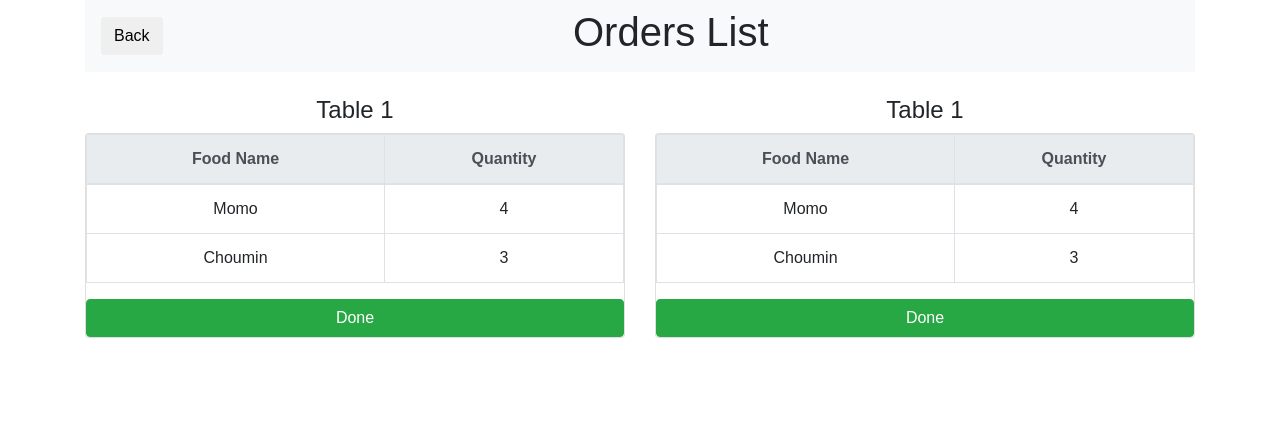
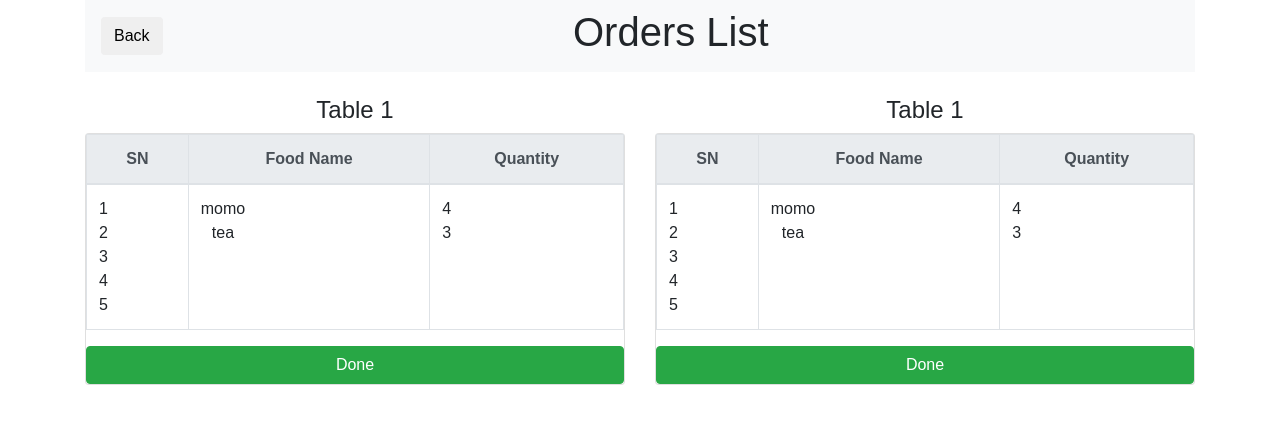
Before and after one commit to DeXteR25/OrderSys, a React (Create React App) app: page / in a window 1280 px wide. Shown: the top 424 px of the page. Built offline with nearby package versions, Linux system fonts and the light colour scheme.

Commit message:
array data in table

```diff
--- a/src/pages/Cook.css
+++ b/src/pages/Cook.css
@@ -0,0 +1,6 @@
+th,
+td,
+tr {
+    padding: 15px;
+    text-align: center;
+}
--- a/src/pages/Cook.jsx
+++ b/src/pages/Cook.jsx
@@ -1,9 +1,21 @@
 import React, { Component } from 'react';
+import './Cook.css';
+const numbers = [1, 2, 3, 4, 5];
+const foods= ['momo', 'tea'];
+const quantity= [4,3];
+            const listNum= numbers.map((numbers) =>
+            <tr>{numbers}</tr>
+            );
+            const listFood= foods.map((foods) =>
+            <tr>{foods}</tr>
+            );
+            const listQuantity= quantity.map((quantity) =>
+            <tr>{quantity}</tr>
+            );
 
 class Cook extends Component {
     render(){
         return(
-
                 <div class="container">
                 <nav class="navbar navbar-light bg-light">
                      <button type="button" class="btn">Back</button>
@@ -18,19 +30,18 @@ class Cook extends Component {
                                 <table class="table table-bordered">
                                     <thead class="thead-light">
                                     <tr>
+                                        <th>SN</th>
                                         <th>Food Name</th>
                                         <th>Quantity</th>
                                     </tr>
                                     </thead>
                                     <tbody>
                                     <tr>
-                                        <td>Momo</td>
-                                        <td>4</td>
+                                        <td>{listNum}</td>
+                                        <td>{listFood}</td>
+                                        <td>{listQuantity}</td>
                                     </tr>
-                                    <tr>
-                                        <td>Choumin</td>
-                                        <td>3</td>
-                                    </tr>
+
 
                                     </tbody>
                                  </table>
@@ -44,19 +55,18 @@ class Cook extends Component {
                                 <table class="table table-bordered">
                                     <thead class="thead-light">
                                     <tr>
+                                        <th>SN</th>
                                         <th>Food Name</th>
                                         <th>Quantity</th>
                                     </tr>
                                     </thead>
                                     <tbody>
                                     <tr>
-                                        <td>Momo</td>
-                                        <td>4</td>
+                                    <td>{listNum}</td>
+                                        <td>{listFood}</td>
+                                        <td>{listQuantity}</td>
                                     </tr>
-                                    <tr>
-                                        <td>Choumin</td>
-                                        <td>3</td>
-                                    </tr>
+
 
                                     </tbody>
                                  </table>
```
